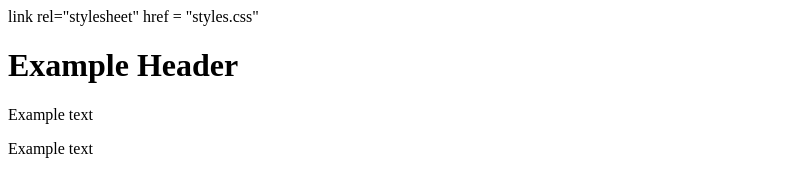
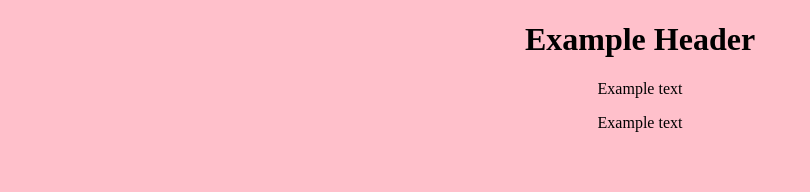
Before and after one commit to munsonbrian/Brian_Portfolio, a plain HTML site: page index.html in a window 1280 px wide. Shown: the whole page, without its empty margins (0-810 px from the left). Drawn offline with Linux system fonts and the light colour scheme.

Commit message:
Add index.html

```diff
--- a/index.html
+++ b/index.html
@@ -4,7 +4,7 @@
     <meta charset="UTF-8">
     <meta name="viewport" content="width=device-width, initial-scale=1.0">
     <title>Document</title>
-    link rel="stylesheet" href = "styles.css"
+    <link rel="stylesheet" href = "styles.css">
 </head>
 <body>
     <h1>Example Header</h1>
```
